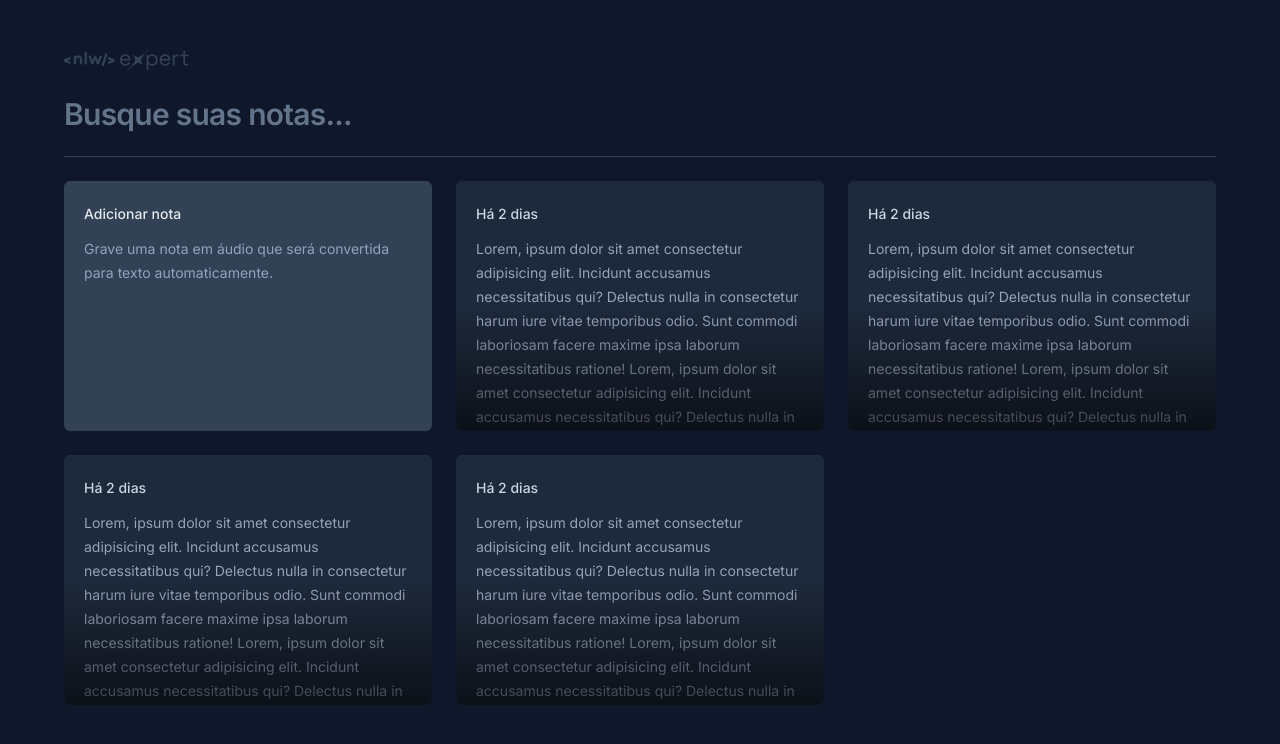
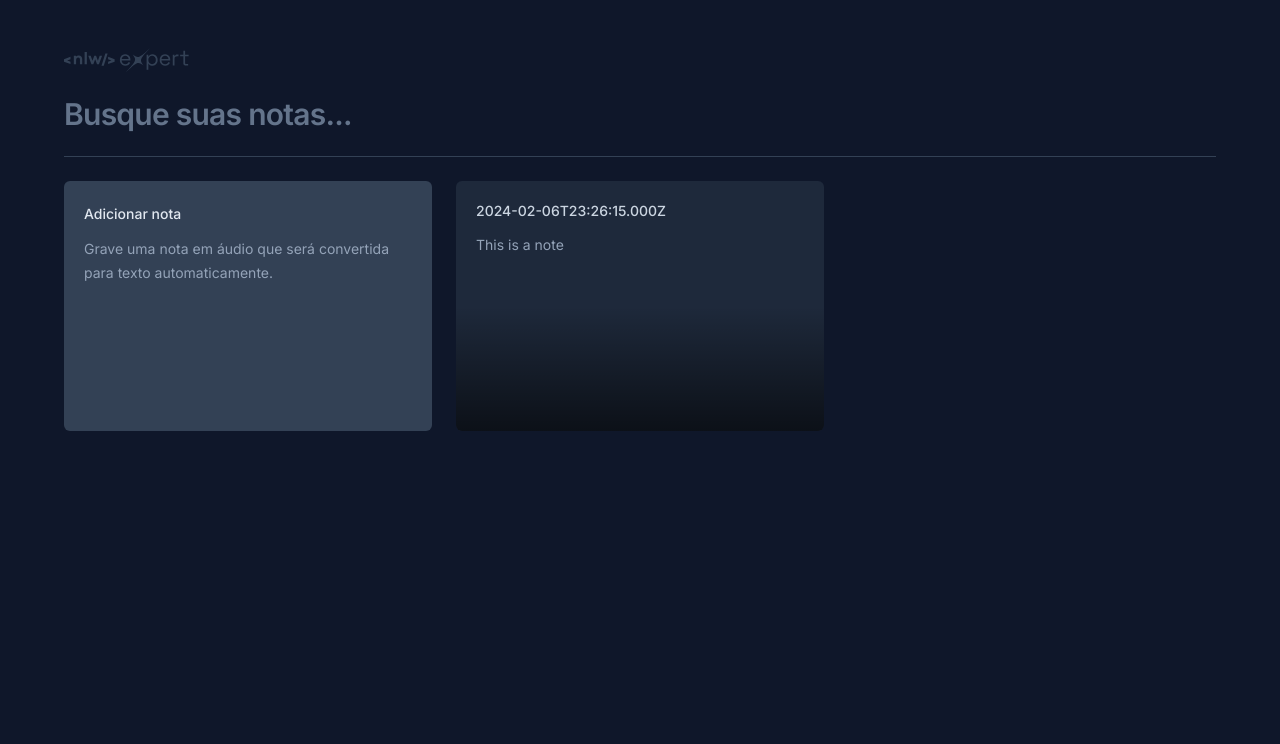
Before and after one commit to jairo-sousa/nlw-expert-notes, a React (Vite) app: page / in a window 1280 px wide. Shown: the top 744 px of the page. Built offline with nearby package versions, Linux system fonts and the light colour scheme.

Commit message:
refactor: use props in NoteCard

```diff
--- a/src/app.tsx
+++ b/src/app.tsx
@@ -19,10 +19,12 @@
 
             <div className="grid grid-cols-3 gap-6 auto-rows-[250px] ">
                 <NewNoteCard />
-                <NoteCard />
-                <NoteCard />
-                <NoteCard />
-                <NoteCard />
+                <NoteCard
+                    note={{
+                        date: new Date(),
+                        content: "This is a note",
+                    }}
+                />
             </div>
         </div>
     );
--- a/src/components/note-card.tsx
+++ b/src/components/note-card.tsx
@@ -1,19 +1,17 @@
-export function NoteCard() {
+interface NoteCardProps {
+    note: {
+        date: Date;
+        content: string;
+    };
+}
+
+export function NoteCard({ note }: NoteCardProps) {
     return (
-        <button className="rounded-md text-left bg-slate-800 p-5 space-y-3 overflow-hidden relative outline-none hover:ring-2 hover:ring-slate-600 focus-visible:ring-2 focus-visible:ring-lime-400">
+        <button className="rounded-md text-left flex flex-col gap-3 bg-slate-800 p-5 overflow-hidden relative outline-none hover:ring-2 hover:ring-slate-600 focus-visible:ring-2 focus-visible:ring-lime-400">
             <span className="text-sm font-medium text-slate-300">
-                Há 2 dias
+                {note.date.toISOString()}
             </span>
-            <p className="text-sm leading-6 text-slate-400">
-                Lorem, ipsum dolor sit amet consectetur adipisicing elit.
-                Incidunt accusamus necessitatibus qui? Delectus nulla in
-                consectetur harum iure vitae temporibus odio. Sunt commodi
-                laboriosam facere maxime ipsa laborum necessitatibus ratione!
-                Lorem, ipsum dolor sit amet consectetur adipisicing elit.
-                Incidunt accusamus necessitatibus qui? Delectus nulla in
-                consectetur harum iure vitae temporibus odio. Sunt commodi
-                laboriosam facere maxime ipsa laborum necessitatibus ratione!
-            </p>
+            <p className="text-sm leading-6 text-slate-400">{note.content}</p>
 
             <div className="absolute bottom-0 left-0 right-0 h-1/2 bg-gradient-to-t from-black/60 to-black/0 pointer-events-none" />
         </button>
```
